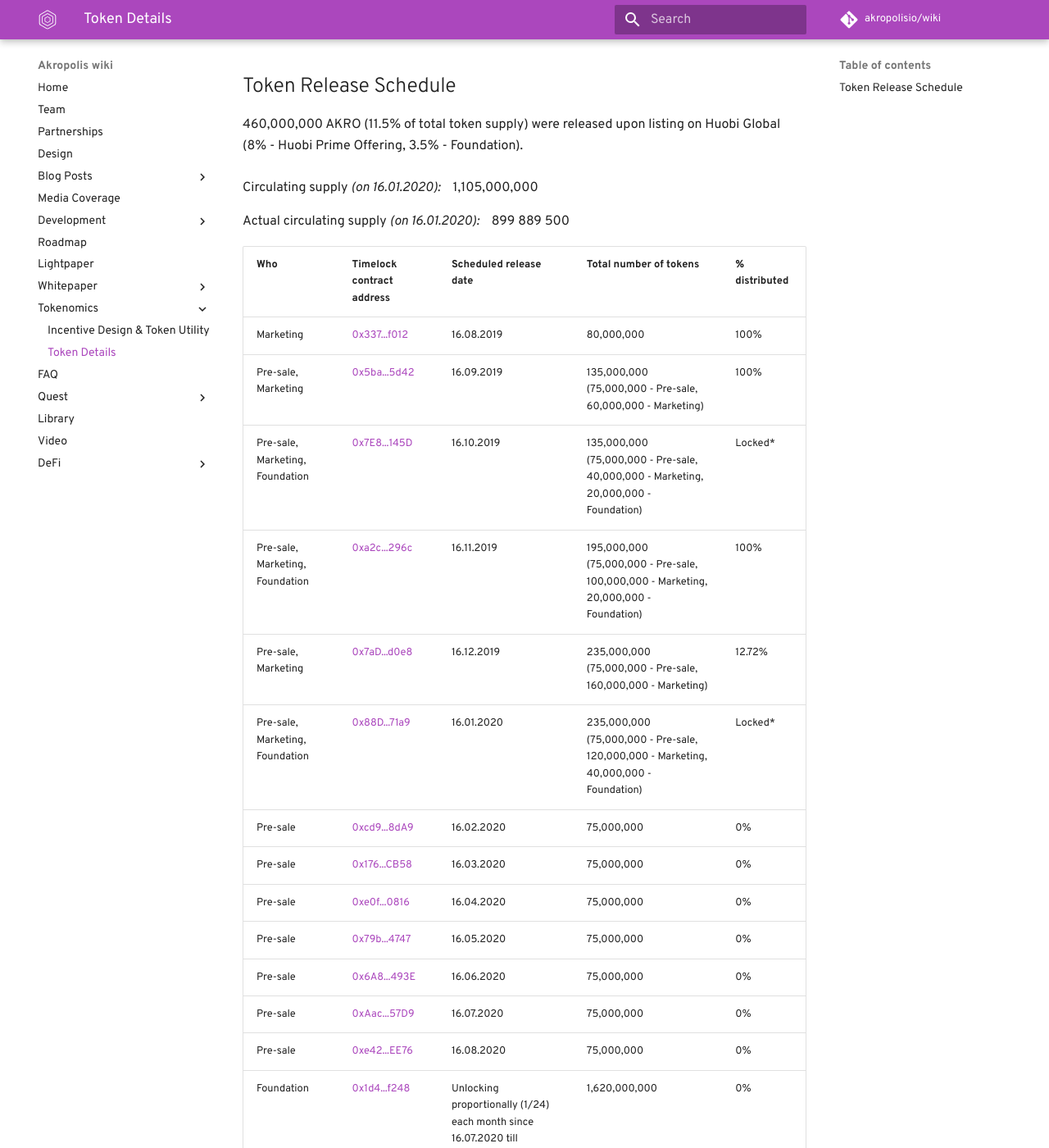
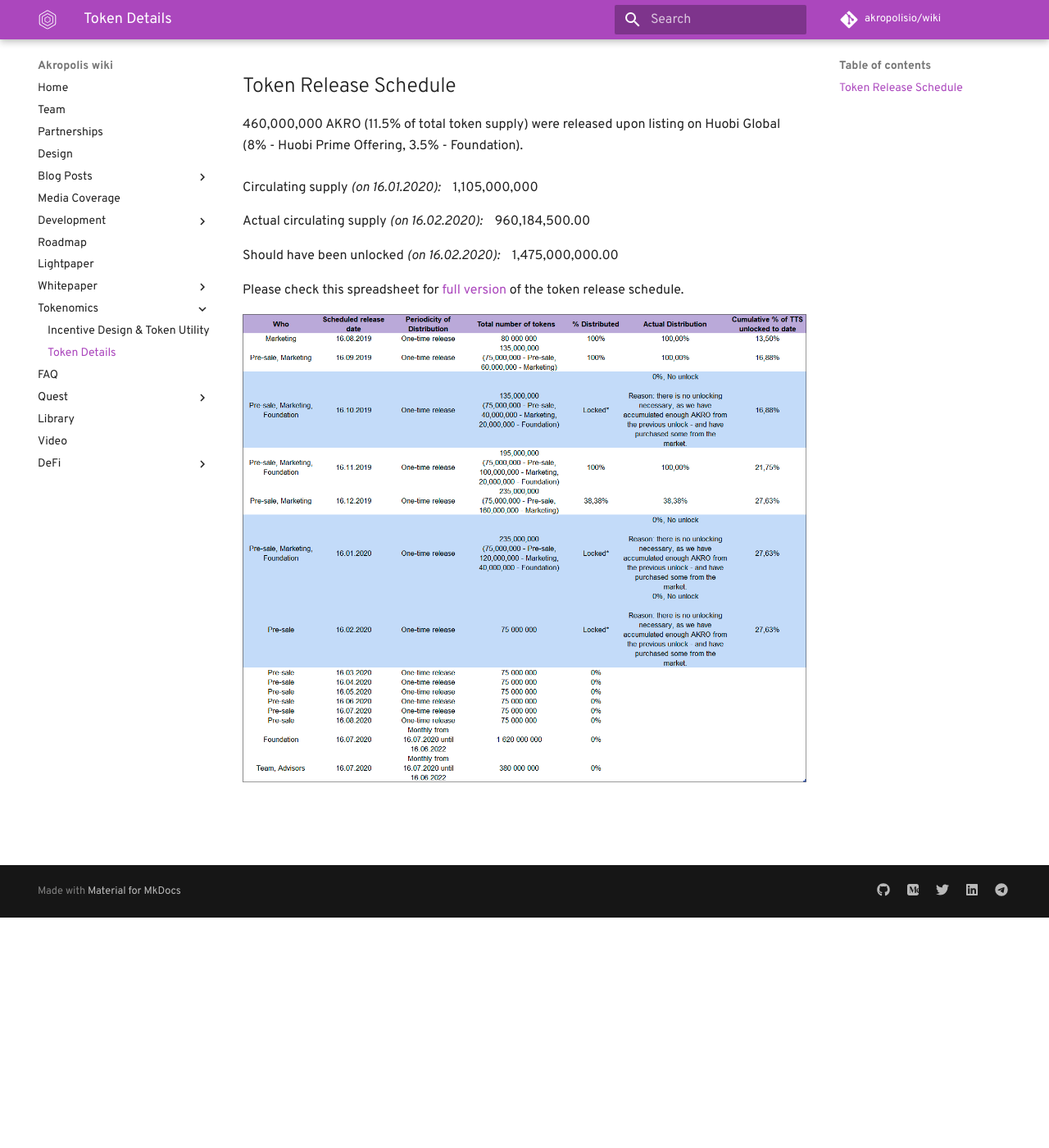
Before and after one commit to kaonone/wiki, an MkDocs documentation site: the page built from docs/tokendetails.md, in a window 1280 px wide and 1400 px high, scrolled down 281 px. Shown: the whole window at 82% size. Built offline with MkDocs 1.6.1 and Material for MkDocs 9.7.7, drawn with Linux system fonts in a browser that asks for light colours; some web fonts are replaced; comment, search, counter and statistics services are not loaded; old or Windows-style settings are respelled for this version of MkDocs; some of the changed text lies outside the part shown.

Commit message:
tokendetailes updated

```diff
--- a/docs/tokendetails.md
+++ b/docs/tokendetails.md
@@ -16,124 +16,10 @@
 <br/>
 Circulating supply *(on 16.01.2020):* &nbsp;&nbsp; 1,105,000,000 <br/>
 
-Actual circulating supply *(on 16.01.2020):* &nbsp;&nbsp; 899 889 500 <br/>
+Actual circulating supply *(on 16.02.2020):* &nbsp;&nbsp; 960,184,500.00 <br/>
 
-<table>
-<thead>
-<tr>
-<th><strong>Who</strong></th>
-<th><strong>Timelock contract address</strong></th>
-<th><strong>Scheduled release <br/> date</strong></th>
-<th><strong>Total number of tokens</strong></th>
-<th>% distributed</th>
-</tr>
-</thead>
-<tbody>
-<tr>
-<td>Marketing</td>
-<td><a href="https://etherscan.io/address/0x3370D0C3048b98eb6034774883Ab14617872f012">0x337...f012</a></td>
-<td>16.08.2019</td>
-<td>80,000,000</td>
-<td>100%</td>
-</tr>
-<tr>
-<td>Pre-sale, Marketing</td>
-<td><a href="https://etherscan.io/address/0x5baFf73622FE06282496FABebc8711b57cC75d42">0x5ba...5d42</a></td>
-<td>16.09.2019</td>
-<td>135,000,000 (75,000,000 - Pre-sale, 60,000,000 - Marketing)</td>
-<td>100%</tr>
-</tr>
-<tr>
-<td>Pre-sale, Marketing, Foundation</td>
-<td><a href="https://etherscan.io/address/0x7E8D536600d2a66321f8A02DdC9763520200145D">0x7E8...145D</a></td>
-<td>16.10.2019</td>
-<td>135,000,000 (75,000,000 - Pre-sale, 40,000,000 - Marketing, 20,000,000 - Foundation)</td>
-<td>Locked*</td>
-</tr>
-<tr>
-<td>Pre-sale, Marketing, Foundation</td>
-<td><a href="https://etherscan.io/address/0xa2cdF1944C40f2511Cb3fdD975b45fF0D217296c">0xa2c...296c</a></td>
-<td>16.11.2019</td>
-<td>195,000,000 (75,000,000 - Pre-sale, 100,000,000 - Marketing, 20,000,000 - Foundation)</td>
-<td>100%</td>
-</tr>
-<tr>
-<td>Pre-sale, Marketing</td>
-<td><a href="https://etherscan.io/address/0x7aDCAcC6D4b3cB8FE456B57EF6d9A9ab3368d0e8">0x7aD...d0e8</a></td>
-<td>16.12.2019</td>
-<td>235,000,000 (75,000,000 - Pre-sale, 160,000,000 - Marketing)</td>
-<td>12.72%</td>
-</tr>
-<tr>
-<td>Pre-sale, Marketing, Foundation</td>
-<td><a href="https://etherscan.io/address/0x88D73c2Ad07b026b5CBA10C3186C9dd107f171a9">0x88D...71a9</a></td>
-<td>16.01.2020</td>
-<td>235,000,000 (75,000,000 - Pre-sale, 120,000,000 - Marketing, 40,000,000 - Foundation)</td>
-<td>Locked*</td>
-</tr>
-<tr>
-<td>Pre-sale</td>
-<td><a href="https://etherscan.io/address/0xcd9Af4fCB3B0eaC14bfF9F2753f627d43ee08dA9">0xcd9...8dA9</a></td>
-<td>16.02.2020</td>
-<td>75,000,000</td>
-<td>0%</td>
-</tr>
-<tr>
-<td>Pre-sale</td>
-<td><a href="https://etherscan.io/address/0x176a211D5f4C2045310555c31E7DaDB5550aCB58">0x176...CB58</a></td>
-<td>16.03.2020</td>
-<td>75,000,000</td>
-<td>0%</td>
-</tr>
-<tr>
-<td>Pre-sale</td>
-<td><a href="https://etherscan.io/address/0xe0f176E57EF636B09C317edbB4ad2dF4216a0816">0xe0f...0816</a></td>
-<td>16.04.2020</td>
-<td>75,000,000</td>
-<td>0%</td>
-</tr>
-<tr>
-<td>Pre-sale</td>
-<td><a href="https://etherscan.io/address/0x79b23D2E338BE27BD554E1Fa5777d79491414747">0x79b...4747</a></td>
-<td>16.05.2020</td>
-<td>75,000,000</td>
-<td>0%</td>
-</tr>
-<tr>
-<td>Pre-sale</td>
-<td><a href="https://etherscan.io/address/0x6A89b3C90d66081ab7a555a3E8411d9BdE2C493E">0x6A8...493E</a></td>
-<td>16.06.2020</td>
-<td>75,000,000</td>
-<td>0%</td>
-</tr>
-<tr>
-<td>Pre-sale</td>
-<td><a href="https://etherscan.io/address/0xAacc072E98a0B72b3B0613dD0E866dFD1d9257D9">0xAac...57D9</a></td>
-<td>16.07.2020</td>
-<td>75,000,000</td>
-<td>0%</td>
-</tr>
-<tr>
-<td>Pre-sale</td>
-<td><a href="https://etherscan.io/address/0xe422C577FE8dEbBEc1C3B1ae5774C3b259A2EE76">0xe42...EE76</a></td>
-<td>16.08.2020</td>
-<td>75,000,000</td>
-<td>0%</td>
-</tr>
-<tr>
-<td>Foundation</td>
-<td><a href="https://etherscan.io/address/0x1d44b41A742D2b008A8faF655451aa015a59f248">0x1d4...f248</a></td>
-<td>Unlocking proportionally (1/24) each month since 16.07.2020 till 16.06.2022</td>
-<td>1,620,000,000</td>
-<td>0%</td>
-</tr>
-<tr>
-<td>Team, Advisors</td>
-<td><a href="https://etherscan.io/address/0x5Ddb9fA8D6EC60bBa1e8fbC22379f2E7A8e0FF34">0x5Dd...FF34</a></td>
-<td>Unlocking proportionally (1/24) each month since 16.07.2020 till 16.06.2022</td>
-<td>380,000,000</td>
-<td>0%</td>
-</tr>
-</tbody>
-</table>
-*We had enough tokens from previous unlocks for token distribution
+Should have been unlocked *(on 16.02.2020):* &nbsp;&nbsp; 1,475,000,000.00
+
+Please check this spreadsheet for [full version](https://docs.google.com/spreadsheets/d/1R7GDIhQeA8SNCl2f5b4rvgzUk0icdsIH6bkhbvnFI3A) of the token release schedule.
+
+<img src="/images/vesting.png" border='100'/>
```
Also changed, not shown: docs/images/vesting.png (added).
